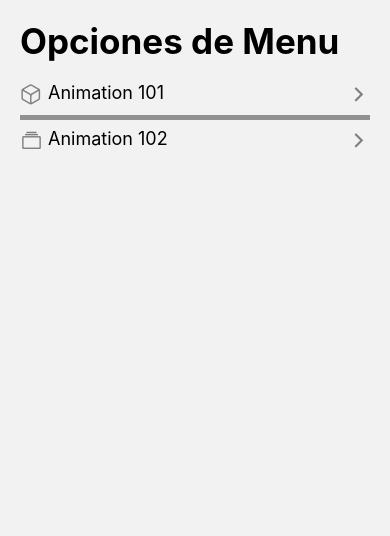
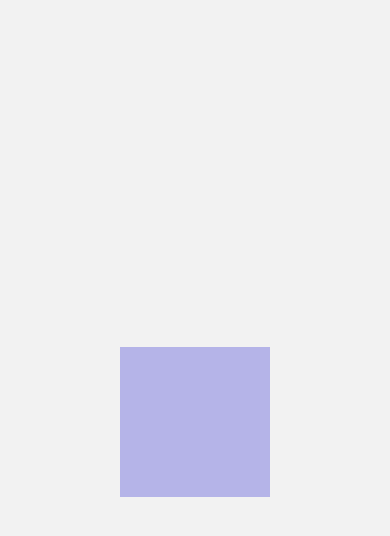
Before and after one commit to Felipe0298/RNComponents, a React Native app: screen /Animation101Screen in a window 390 px wide. Shown: the top 536 px of the page. Built offline with nearby package versions, Linux system fonts and the light colour scheme.

Commit message:
194. Animated API

```diff
--- a/src/components/FlatListMenuItem.tsx
+++ b/src/components/FlatListMenuItem.tsx
@@ -3,6 +3,7 @@ import { StyleSheet, Text, View } from 'react-native';
 import { menuItem } from '../interfaces/appInterfaces';
 import Icon from 'react-native-vector-icons/Ionicons';
 import { TouchableOpacity } from 'react-native';
+import { CommonActions, useNavigation } from '@react-navigation/native';
 
 interface Props {
     menuItem: menuItem;
@@ -10,9 +11,12 @@ interface Props {
 
 export const FlatListMenuItem = ({ menuItem }: Props) => {
 
+    const navigation = useNavigation();
 
     return (
-        <TouchableOpacity>
+        <TouchableOpacity
+        activeOpacity={0.8}
+        onPress={()=>navigation.dispatch(CommonActions.navigate({name: menuItem.component}))}>
 
             <View style={styles.container}>
                 <Icon
@@ -24,6 +28,8 @@ export const FlatListMenuItem = ({ menuItem }: Props) => {
                 <Text style={{ color: "black", ...styles.itemText }}>{menuItem.name}</Text>
 
                 <View style={{ flex: 1 }} />
+                {/* Para que la flecha se vaya al fondo, el flex:1 hace que
+                                                se ocupe todo el espacio */}
 
                 <Icon
                     name="chevron-forward-outline"
--- a/src/interfaces/appInterfaces.tsx
+++ b/src/interfaces/appInterfaces.tsx
@@ -1,5 +1,5 @@
 export interface menuItem {
     name: string;
     icon: string;
-    components: string;
+    component: string;
 }
--- a/src/navigator/Navigator.tsx
+++ b/src/navigator/Navigator.tsx
@@ -1,5 +1,7 @@
 import { createStackNavigator } from '@react-navigation/stack';
 import { HomeScreen } from '../screen/HomeScreen';
+import { Animation102Screen } from '../screen/Animation102Screen';
+import { Animation101Screen } from '../screen/Animation101Screen';
 
 const Stack = createStackNavigator();
 
@@ -10,6 +12,9 @@ export const Navigator = () => {
         headerShown:false
     }}>
       <Stack.Screen name="HomeScreen" component={HomeScreen} />
+      <Stack.Screen name="Animation101Screen" component={Animation101Screen} />
+      <Stack.Screen name="Animation102Screen" component={Animation102Screen} />
+
     </Stack.Navigator>
   );
 }
--- /dev/null
+++ b/src/screen/Animation101Screen.tsx
@@ -0,0 +1,29 @@
+import React, { useRef } from 'react';
+import { Animated, StyleSheet, Text, View } from 'react-native';
+
+export const Animation101Screen = () => {
+
+    const opacity = useRef(new Animated.Value(0.4)).current;
+
+
+    return (
+        <View style={styles.container}>
+            <Animated.View style={{...styles.purpleBox,
+            opacity
+            }} />
+        </View>
+    );
+}
+
+const styles = StyleSheet.create({
+    container: {
+        flex: 1,
+        justifyContent: "center",
+        alignItems: "center"
+    },
+    purpleBox: {
+        backgroundColor: "#5856D6",
+        width: 150,
+        height: 150
+    }
+});
--- /dev/null
+++ b/src/screen/Animation102Screen.tsx
@@ -0,0 +1,19 @@
+import React from 'react';
+import {StyleSheet, View} from 'react-native';
+
+export const Animation102Screen = () => {
+    return (
+        <View style={{flex:1}}>
+            <View style={styles.redBox}/>
+        </View>
+    );
+}
+
+const styles = StyleSheet.create({
+
+        redBox:{
+            backgroundColor:"red",
+            width:150,
+            height:150
+        }
+});
--- a/src/screen/HomeScreen.tsx
+++ b/src/screen/HomeScreen.tsx
@@ -13,12 +13,12 @@ const menuItems: menuItem[] = [
     {
         name: "Animation 101",
         icon: "cube-outline",
-        components: "Animation101Screen"
+        component: "Animation101Screen"
     },
     {
         name: "Animation 102",
         icon: "albums-outline",
-        components: "Animation102Screen"
+        component: "Animation102Screen"
     }
 ]
 export const HomeScreen = () => {
```
